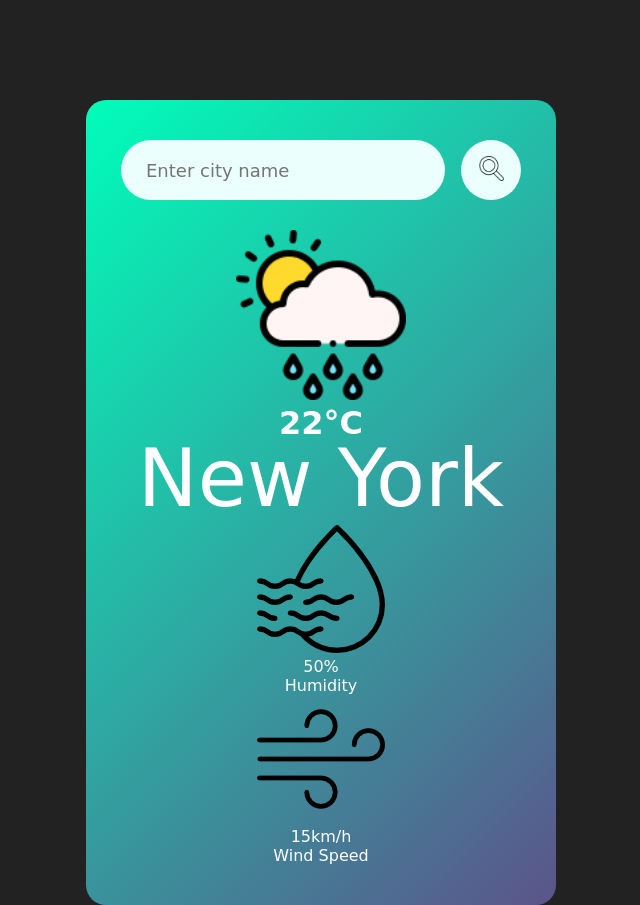
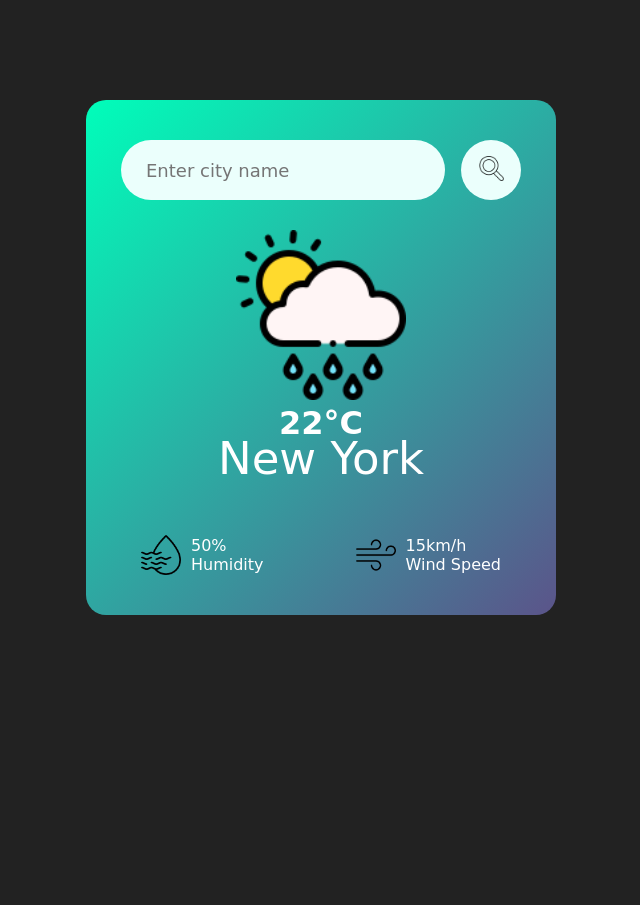
Before and after one commit to yogita-s-24/WeatherWise, a plain HTML site: page index.html in a window 1280 px wide. Shown: the whole page, without its empty margins (319-959 px from the left). After the commit the page ends 800 px from the top, so only its background shows below. Drawn offline with Linux system fonts and the light colour scheme.

Commit message:
css added to icon of wind and humidity

```diff
--- a/style.css
+++ b/style.css
@@ -60,7 +60,26 @@ body{
 }
 
 .weather h2{
-    font-size: 80px;
+    font-size: 45px;
     font-weight: 400;
     margin-top: -10px;
 }
+
+.details{
+    display: flex;
+    align-items: center;
+    justify-content: space-between;
+    padding: 0 20px;
+    margin-top: 50px;
+}
+
+.col{
+    display: flex;
+    align-items: center;
+    text-align: left;
+}
+
+.col img{
+    width: 40px;
+    margin-right: 10px;
+}
```
